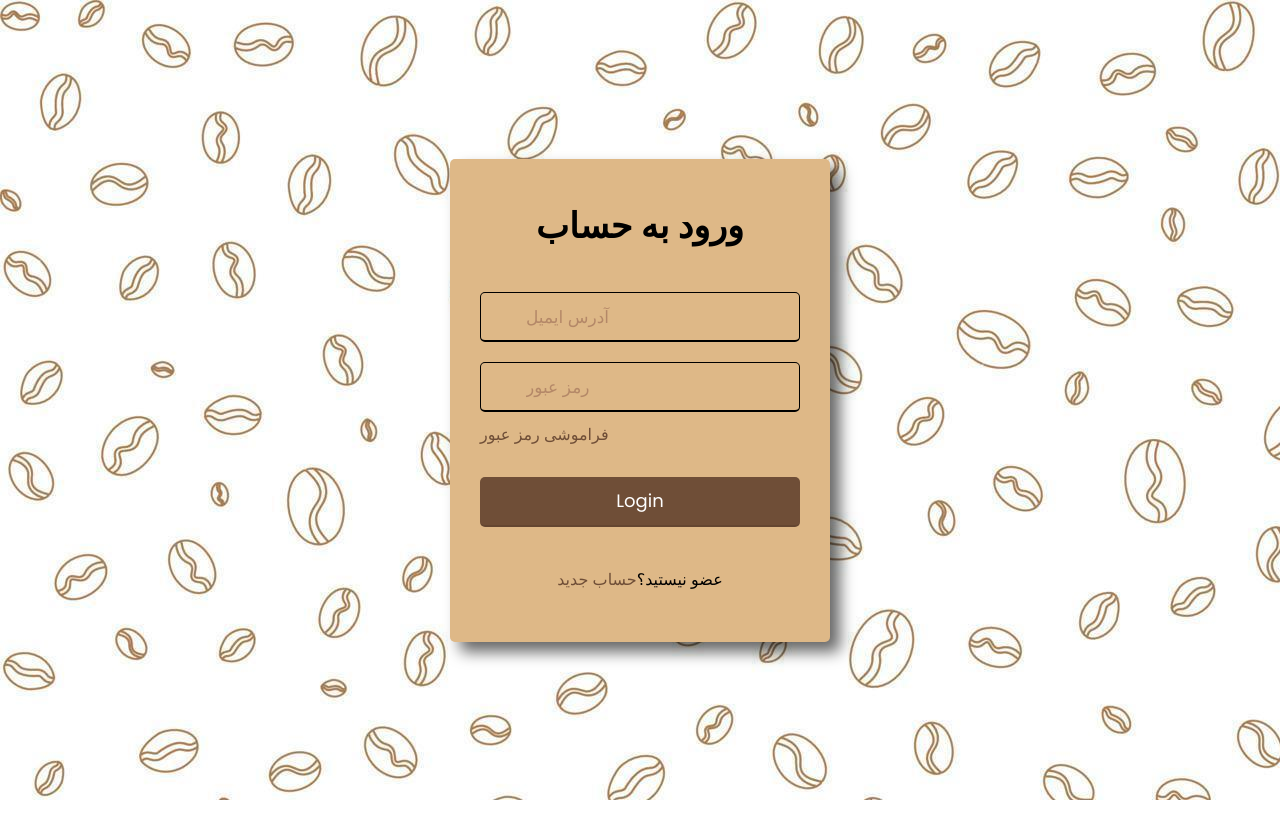
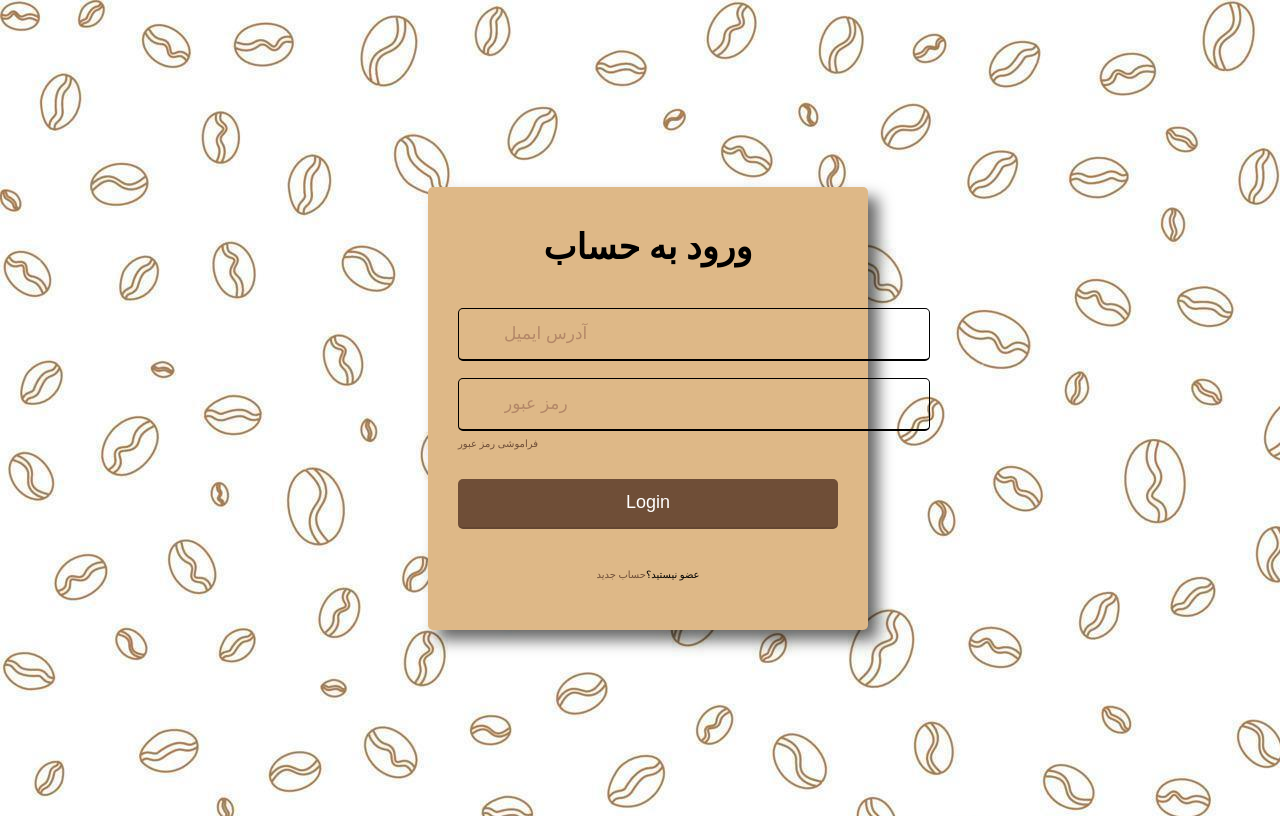
Before and after one commit to arezoomgh/Coffee-Shop, a plain HTML site: page page2/login.html in a window 1280 px wide. Drawn offline with Linux system fonts and the light colour scheme.

Commit message:
Update login_style.css

```diff
--- a/page2/login_style.css
+++ b/page2/login_style.css
@@ -1,9 +1,15 @@
-@import url('https://fonts.googleapis.com/css2?family=Poppins:wght@400;500;600&display=swap');
-* {
-    margin: 0;
-    padding: 0;
-    box-sizing: border-box;
-    font-family: "Poppins", sans-serif;
+@font-face {
+	font-family: 'Tanha';
+	src: url('../font/Tanha.eot');
+	src: url('../font/Tanha.eot?#iefix') format('Tanha-opentype'),
+		url('../font/Tanha.woff') format('woff'),
+		url('../font/Tanha.ttf') format('truetype');
+	font-weight: normal;
+	font-style: normal;
+}
+
+:root {
+	font-size: 10px;
 }
 
 body {
```
